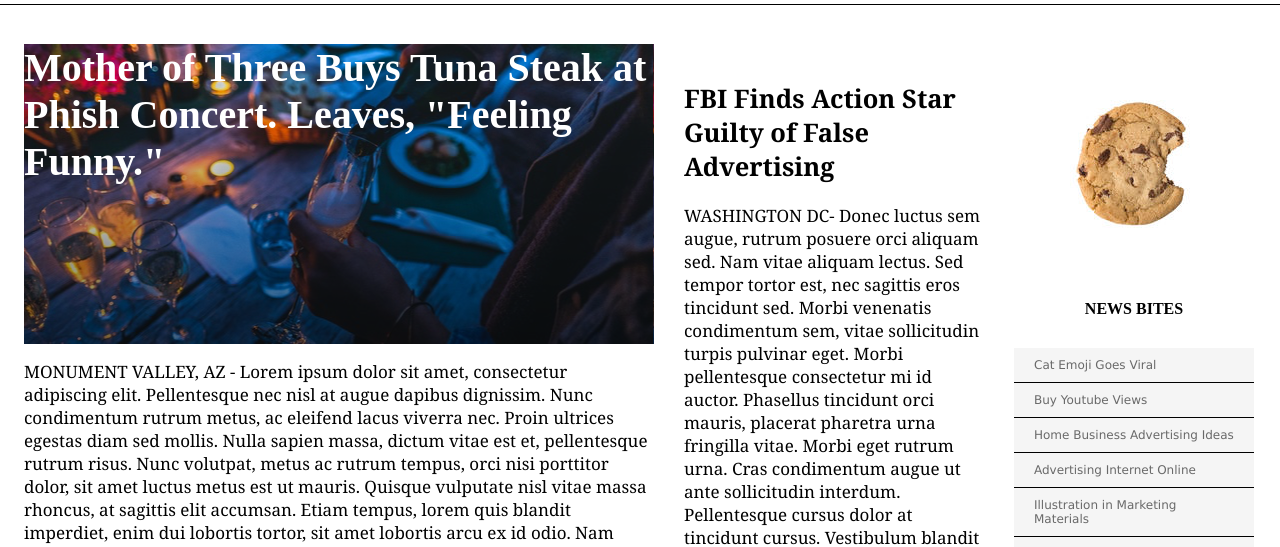
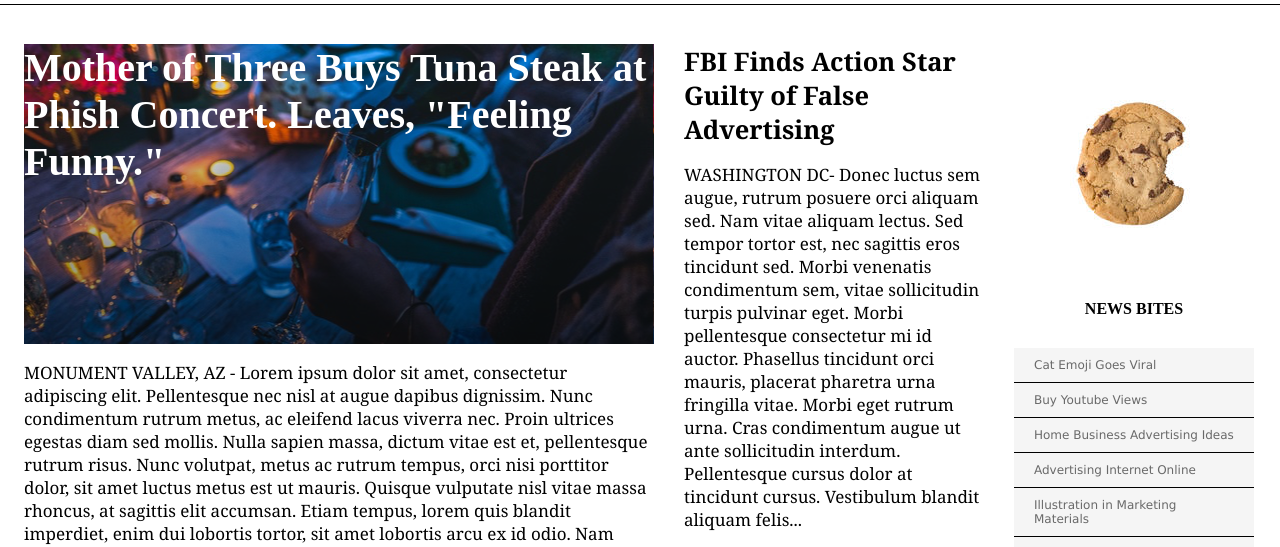
Before and after one commit to JorgvanderSchaaf/jorgvanderschaaf.mytimes.github.io, a plain HTML site: page index.html in a window 1280 px wide. Shown: the part 96-643 px from the top of the page. Drawn offline with Linux system fonts and the light colour scheme.

Commit message:
final commit after finetuning

```diff
--- a/resources/css/style.css
+++ b/resources/css/style.css
@@ -134,7 +134,7 @@
     font-family: Georgia;
     font-size: 17px;
     color: black;
-    margin-top: 16px;
+
 }
 
 .earth {
@@ -199,3 +199,9 @@
   display: inline-block;
   padding-left: 20px;
 }
+
+h2 {
+  margin-top: 0;
+  margin-bottom: 0;
+
+}
```
